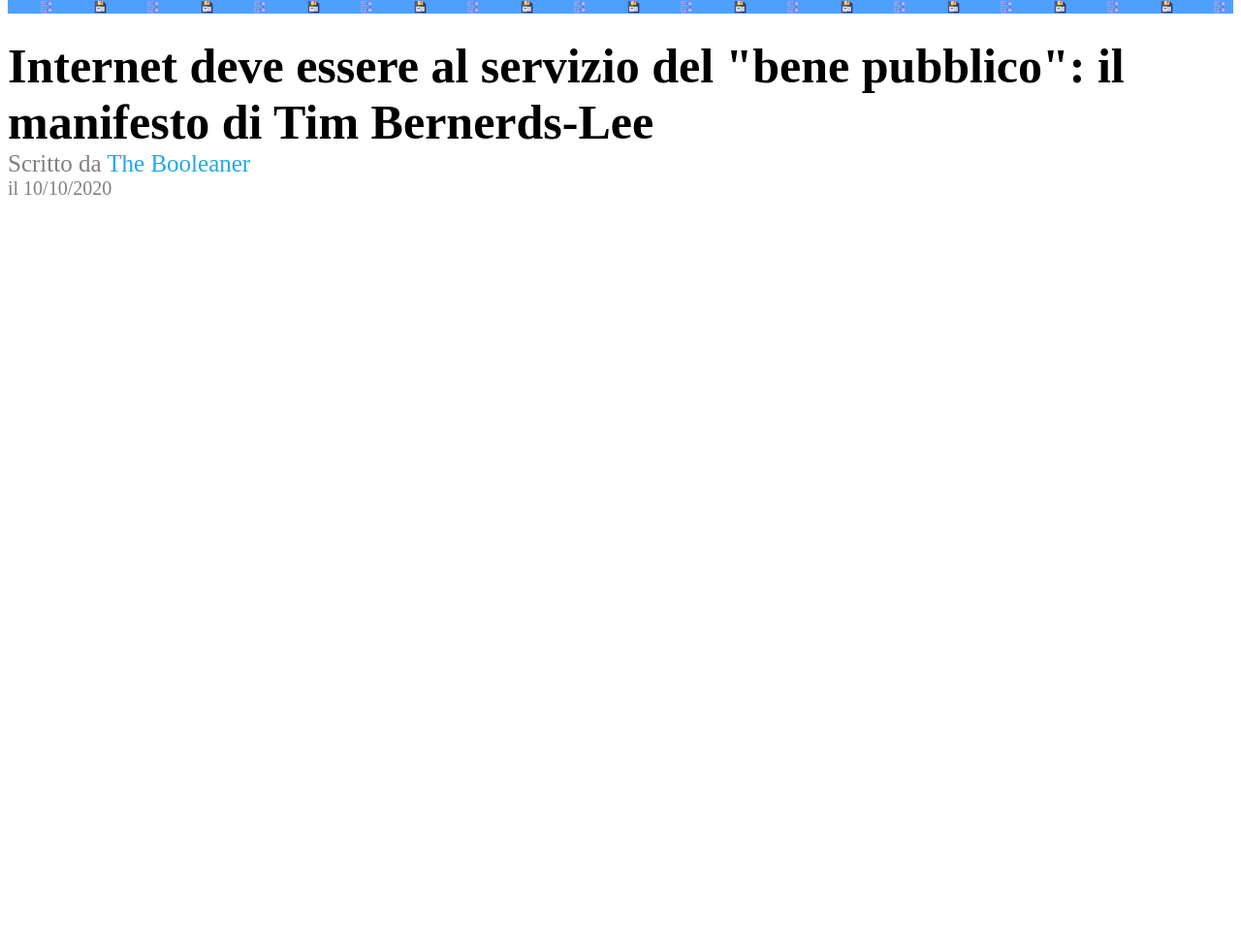
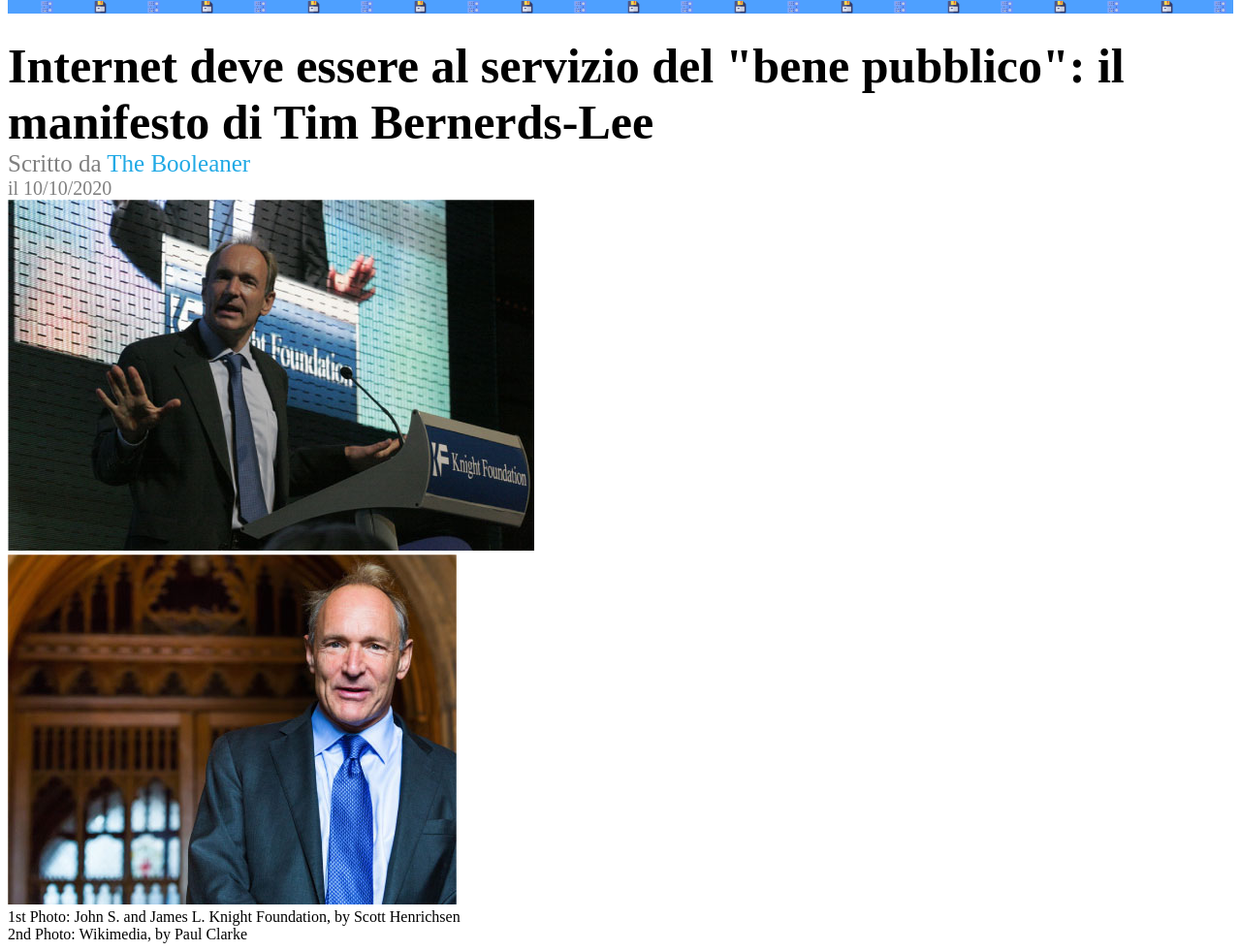
Before and after one commit to gianlucafalaschi/html-css-booleaner, a plain HTML site: page index.html in a window 1280 px wide. Shown: the part 104-1085 px from the top of the page at 97% size. Before the commit the page ends 800 px from the top, so only its background shows below. Drawn offline with Linux system fonts and the light colour scheme.

Commit message:
feat: add section with images

```diff
--- a/index.html
+++ b/index.html
@@ -23,6 +23,15 @@
             <div class="date">il 10/10/2020</div>
         </section>
         <!-- Title, author and date -->
+
+        <!-- section with images -->
+        <section>
+            <div><img src="img/tim-1.jpg" alt="Tim's speech during the Knight Foundation conference"></div>
+            <div><img src="img/tim-2.jpg" alt="A photo of Tim"></div>
+            <div class="photo-description">1st Photo: John S. and James L. Knight Foundation, by Scott Henrichsen </div>
+            <div class="photo-description">2nd Photo: Wikimedia, by Paul Clarke</div>
+        </section>
+        <!-- / section with images -->
     </article>
 
 
```
